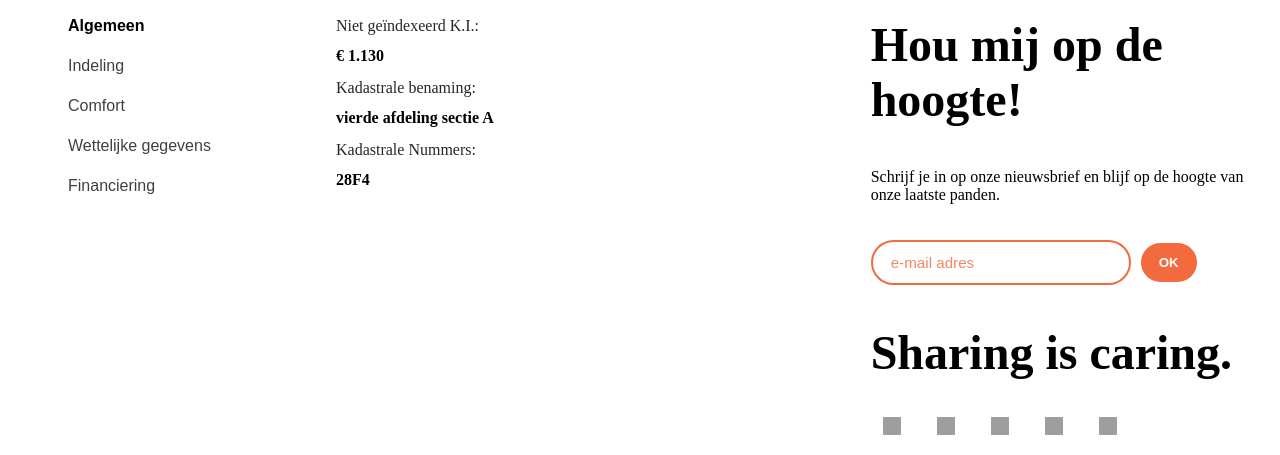
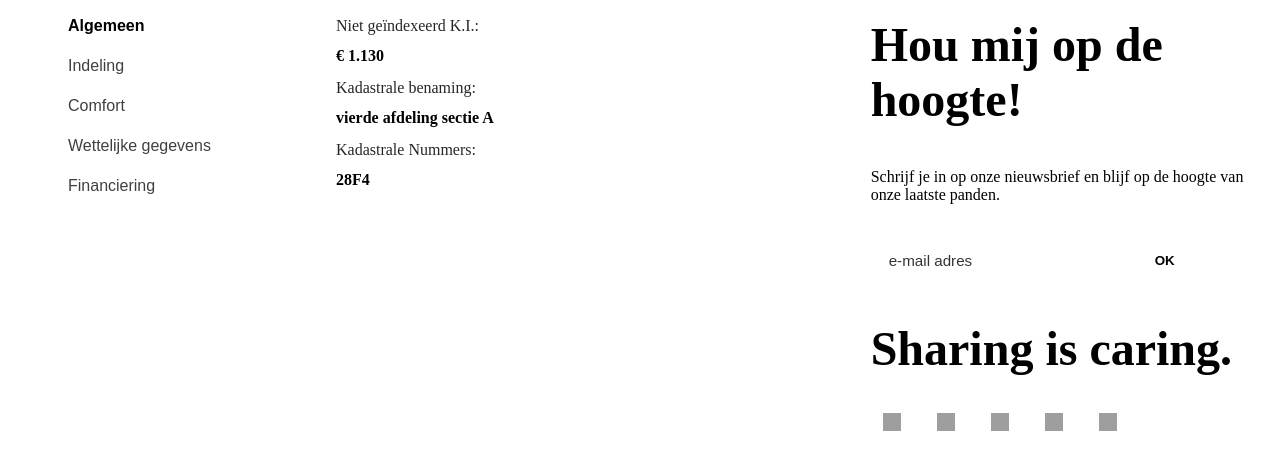
Before and after one commit to K1NGAARON/signatuur, a PHP site: page / in a window 1280 px wide. Shown: the part 1081-1536 px from the top of the page. After the commit the page ends 1512 px from the top, so only its background shows below. Run offline with PHP 8.4, Linux system fonts and the light colour scheme; grey boxes are pictures that could not be loaded.

Commit message:
changes to hardcoded colors

```diff
--- a/pand-single-page/style.css
+++ b/pand-single-page/style.css
@@ -214,11 +214,11 @@
 .newsletter-form input {
     padding: 12px 18px;
     border-radius: 999px;
-    border: 2px solid #f26a3d;
+    border: 2px solid var(--orange-color);
     background: transparent;
 
     font-size: 0.95rem;
-    color: #f26a3d;
+    color: var(--orange-color);
 
     outline: none;
     min-width: 220px;
@@ -226,7 +226,7 @@
 
 /* Placeholder kleur */
 .newsletter-form input::placeholder {
-    color: #f26a3d;
+    color: var(--orange-color);
     opacity: 0.8;
 }
 
@@ -236,8 +236,8 @@
     border-radius: 999px;
     border: none;
 
-    background: #f26a3d;
-    color: #fff;
+    background: var(--orange-color);
+    color: var(--white-color);
     font-weight: 600;
     cursor: pointer;
 
@@ -245,7 +245,7 @@
 }
 
 .newsletter-form button:hover {
-    background: #e25e33;
+    background: var(--orange-color);
 }
 
 .icon-wrapper {
@@ -403,7 +403,7 @@
 
     .tabs-nav {
         border-right: 0;
-        border-bottom: 2px solid #2f55ff;
+        border-bottom: 2px solid var(--blue-color);
         padding-right: 0;
         padding-bottom: 18px;
         flex-direction: row;
```
